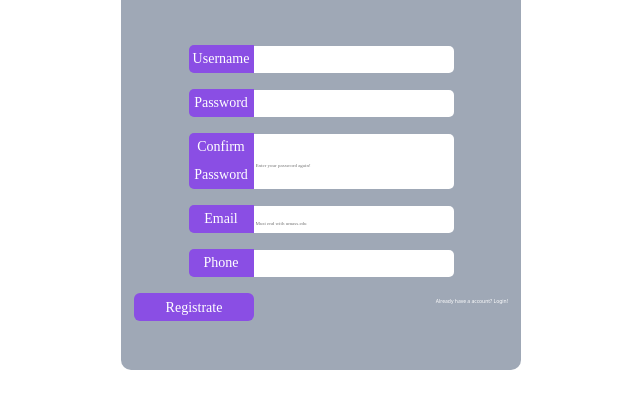
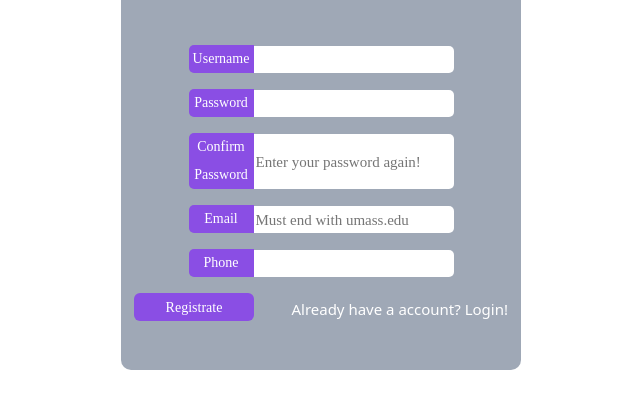
Before and after one commit to hilshong2580/cs326-final-zeta, a plain HTML site: page FrontEnd/src/regis.html in a window 1280 px wide. Shown: the part 280-688 px from the top of the page, without its empty margins (319-959 px from the left). Drawn offline with nearby package versions, Linux system fonts and the light colour scheme.

Commit message:
Update regis.css

```diff
--- a/FrontEnd/css/regis.css
+++ b/FrontEnd/css/regis.css
@@ -1,7 +1,10 @@
 
 body{
     background-image:url("");
-    text-align:center
+    text-align:center;
+    background-size: 100%;
+    background-repeat: no-repeat;
+
 }
 #regis_frame {
     width: 400px;
@@ -85,7 +88,7 @@ body{
 }
 
 #registed {
-    font-size: 5px;
+    font-size: 15px;
     color: white;
     text-decoration: none;
     position: relative;
@@ -119,6 +122,6 @@ body{
 }
 
 ::placeholder {
-  font-size: 5px;
+  font-size: 15px;
   font-family: 'Times New Roman', Times, serif;
 }
```
